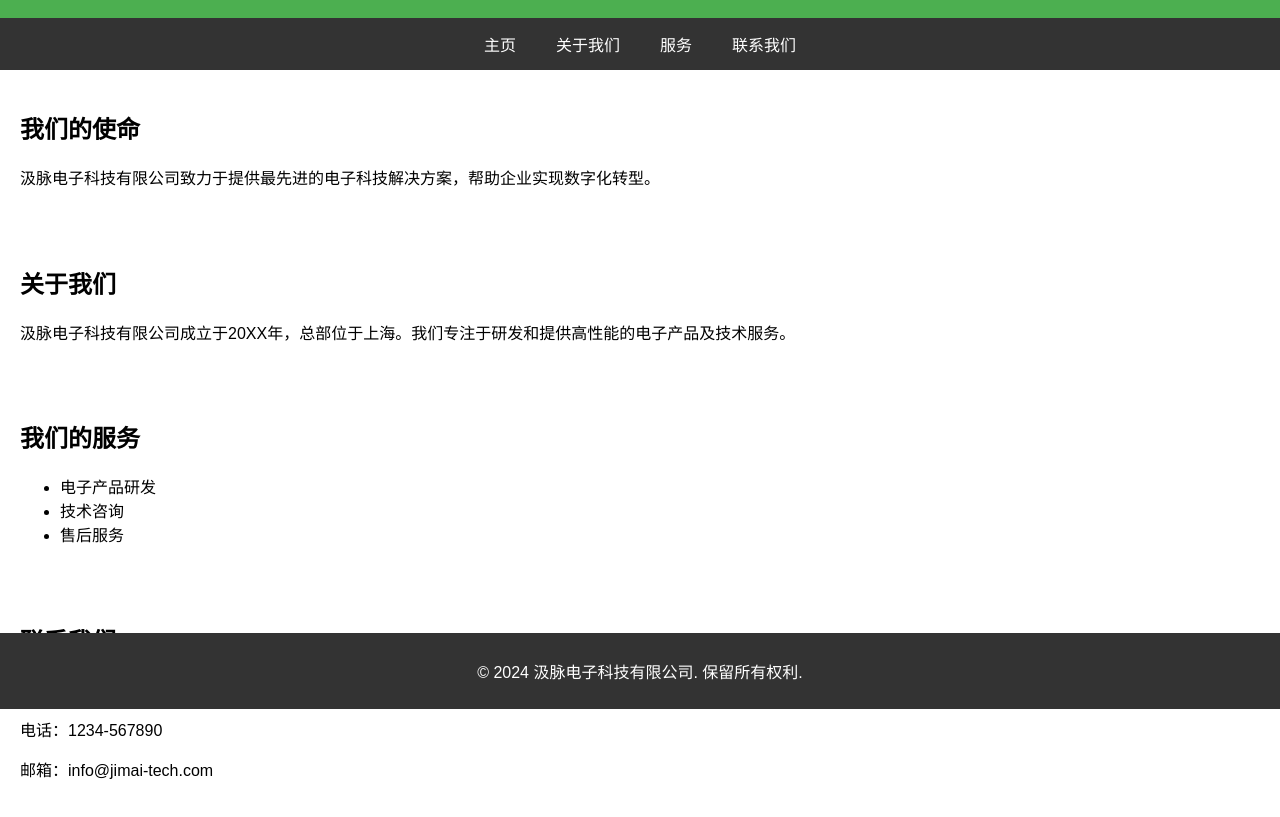
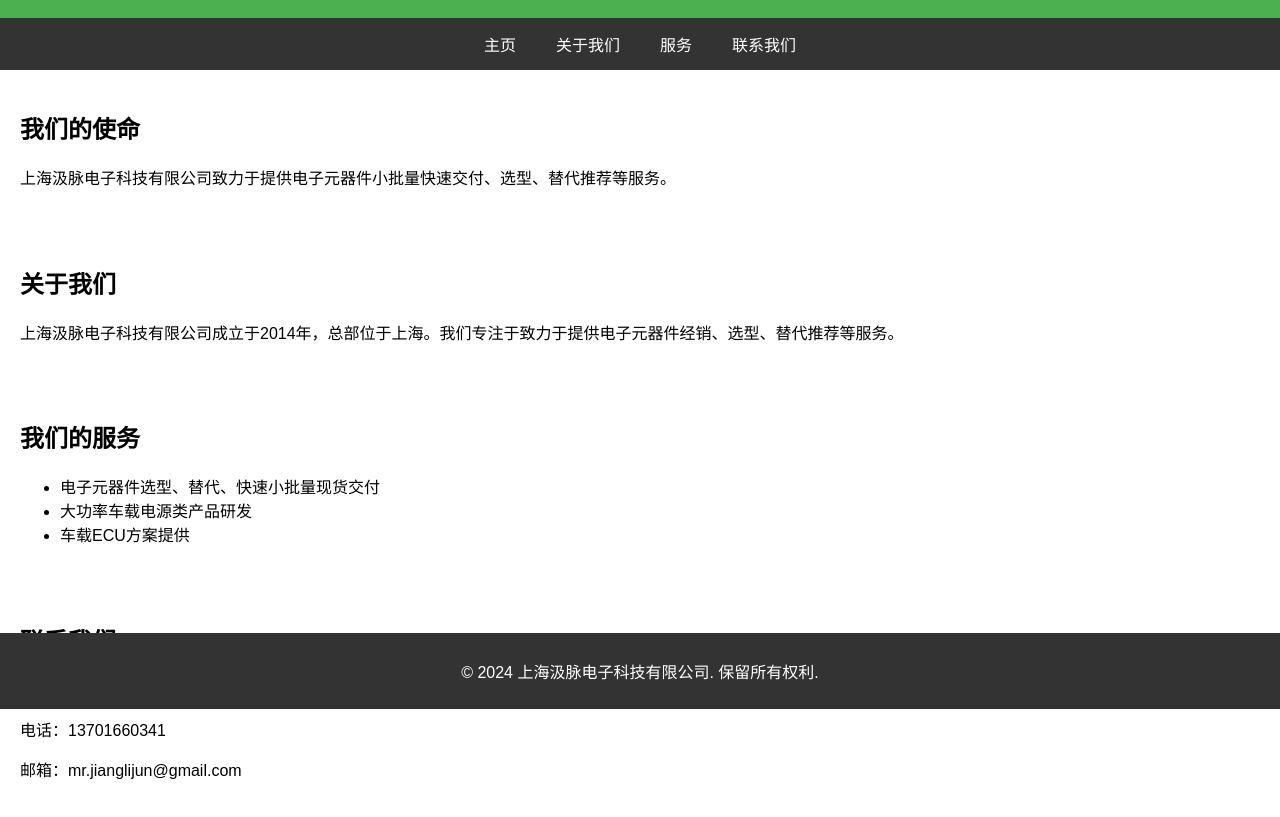
Before and after one commit to jimaiweb/jimai, a plain HTML site: page index.html in a window 1280 px wide. Shown: the part 91-908 px from the top of the page. Drawn offline with Linux system fonts and the light colour scheme.

Commit message:
index.html

```diff
--- a/index.html
+++ b/index.html
@@ -3,7 +3,7 @@
 <head>
     <meta charset="UTF-8">
     <meta name="viewport" content="width=device-width, initial-scale=1.0">
-    <title>汲脉电子科技有限公司</title>
+    <title>上海汲脉电子科技有限公司</title>
     <style>
         body {
             font-family: Arial, sans-serif;
@@ -47,7 +47,7 @@
 </head>
 <body>
     <header>
-        <h1>欢迎来到汲脉电子科技有限公司</h1>
+        <h1>上海汲脉电子科技有限公司</h1>
     </header>
     <nav>
         <a href="#home">主页</a>
@@ -57,28 +57,29 @@
     </nav>
     <div class="container" id="home">
         <h2>我们的使命</h2>
-        <p>汲脉电子科技有限公司致力于提供最先进的电子科技解决方案，帮助企业实现数字化转型。</p>
+        <p>上海汲脉电子科技有限公司致力于提供电子元器件小批量快速交付、选型、替代推荐等服务。</p>
     </div>
     <div class="container" id="about">
         <h2>关于我们</h2>
-        <p>汲脉电子科技有限公司成立于20XX年，总部位于上海。我们专注于研发和提供高性能的电子产品及技术服务。</p>
+        <p>上海汲脉电子科技有限公司成立于2014年，总部位于上海。我们专注于致力于提供电子元器件经销、选型、替代推荐等服务。</p>
     </div>
     <div class="container" id="services">
         <h2>我们的服务</h2>
         <ul>
-            <li>电子产品研发</li>
-            <li>技术咨询</li>
-            <li>售后服务</li>
+            <li>电子元器件选型、替代、快速小批量现货交付</li>
+            <li>大功率车载电源类产品研发</li>
+            <li>车载ECU方案提供</li>
+
         </ul>
     </div>
     <div class="container" id="contact">
         <h2>联系我们</h2>
-        <p>地址：上海市XX区XX路XX号</p>
-        <p>电话：1234-567890</p>
-        <p>邮箱：info@jimai-tech.com</p>
+        <p>地址：上海市奉贤区沪杭公路1588号凤创谷2号楼602C</p>
+        <p>电话：13701660341</p>
+        <p>邮箱：mr.jianglijun@gmail.com</p>
     </div>
     <div class="footer">
-        <p>&copy; 2024 汲脉电子科技有限公司. 保留所有权利.</p>
+        <p>&copy; 2024 上海汲脉电子科技有限公司. 保留所有权利.</p>
     </div>
 </body>
 </html>
```
